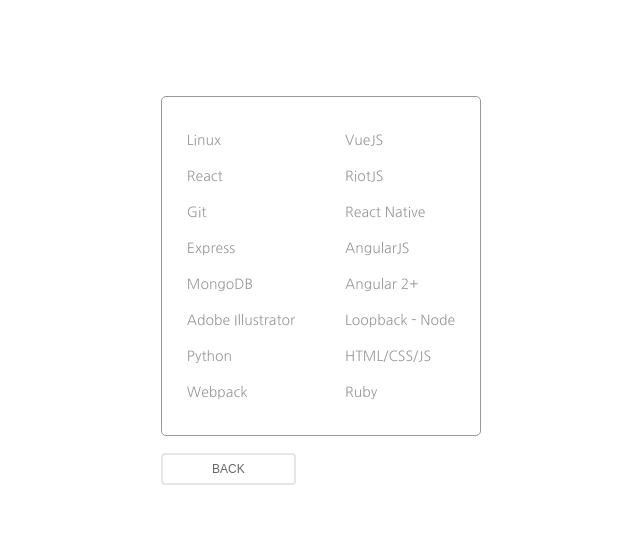
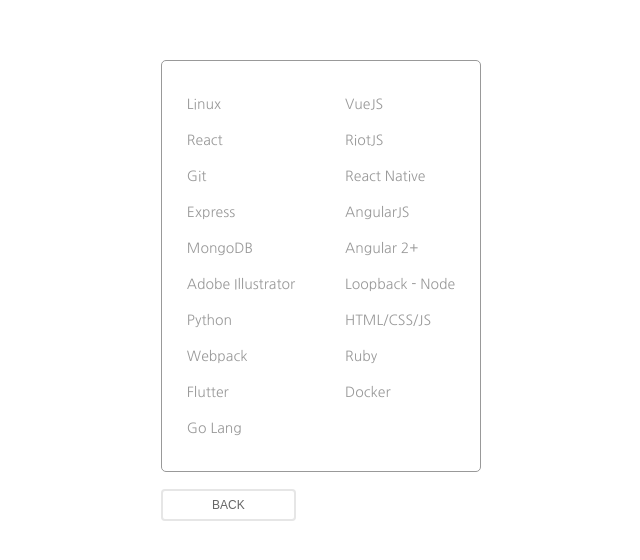
Before and after one commit to barelyhuman/reaper.im-old, a Next.js app: page /skills in a window 1280 px wide. Shown: the part 110-670 px from the top of the page, without its empty margins (319-959 px from the left). Built offline with nearby package versions, Linux system fonts and the light colour scheme.

Commit message:
Update index.js

```diff
--- a/pages/skills/index.js
+++ b/pages/skills/index.js
@@ -16,6 +16,8 @@
             <li>Adobe Illustrator</li>
             <li>Python</li>
             <li>Webpack</li>
+            <li>Flutter</li>
+            <li>Go Lang</li>
           </ul>
           <ul>
             <li>VueJS</li>
@@ -26,6 +28,7 @@
             <li>Loopback - Node</li>
             <li>HTML/CSS/JS</li>
             <li>Ruby</li>
+            <li>Docker</li>
           </ul>
         </div>
         <Spacer y={1} />
```
